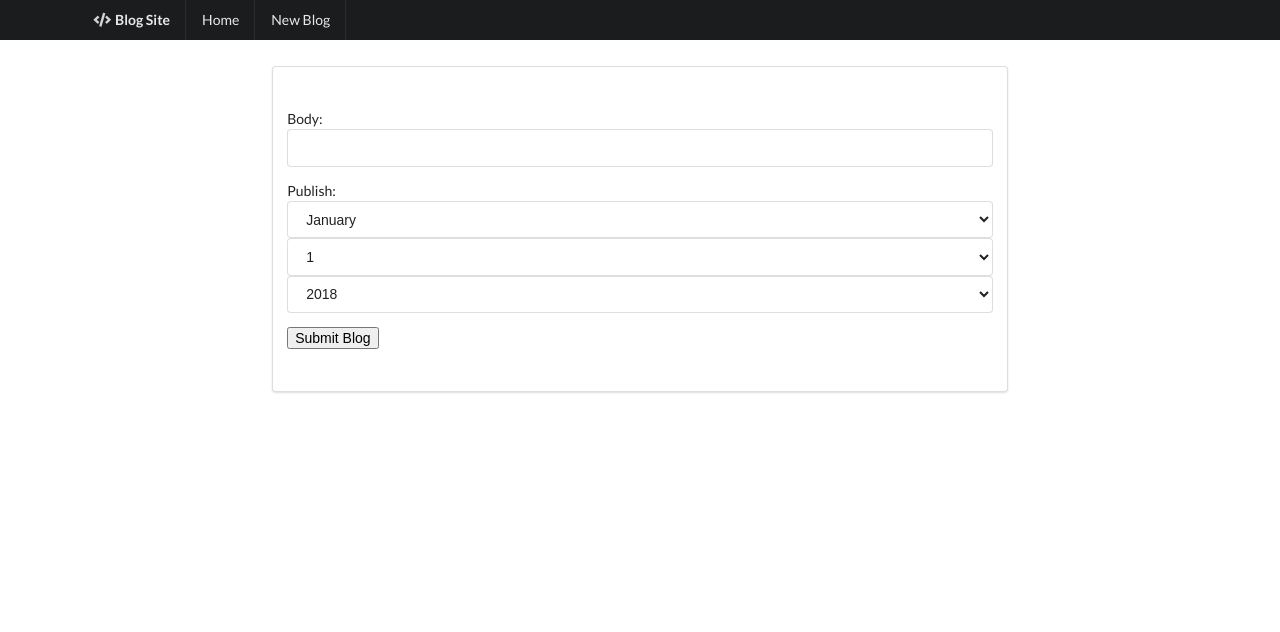
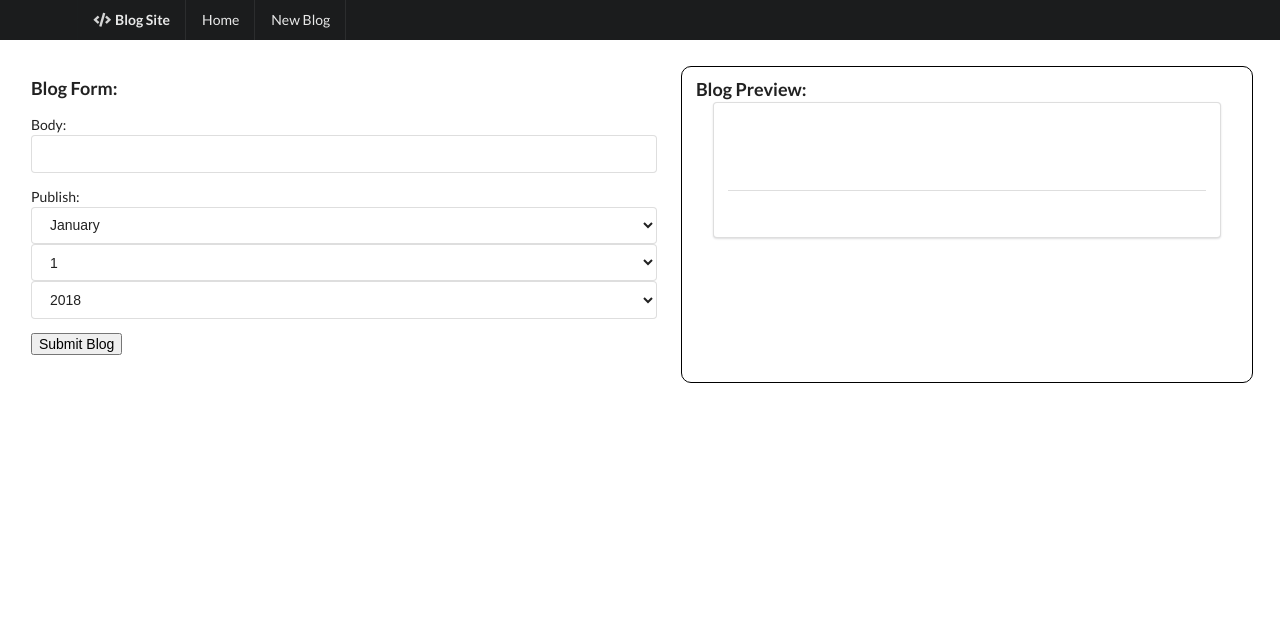
Before and after one commit to manki11/MyBlog, a Django app: template myBlog/posts/templates/posts/post_form.html in a window 1280 px wide. Shown: the top 632 px of the page. Run offline with Django 3.2, Linux system fonts and the light colour scheme; the template is opened without the code that fills it: values that come from a table or form of the project are taken from there, others are empty; parts of the project's set-up code (start-up, migrations or seed data) failed here and were passed over; some libraries are stand-ins or nearby versions.

Commit message:
feat: preview added in forms template

```diff
--- a/myBlog/posts/forms.py
+++ b/myBlog/posts/forms.py
@@ -3,7 +3,7 @@ from .models import Post
 from pagedown.widgets import PagedownWidget
 
 class PostForm(forms.ModelForm):
-    body= forms.CharField(widget=PagedownWidget())
+    body= forms.CharField(widget=PagedownWidget(show_preview=False))
     publish= forms.DateField(widget=forms.SelectDateWidget)
     class Meta:
         model= Post
--- a/myBlog/posts/templates/posts/base.html
+++ b/myBlog/posts/templates/posts/base.html
@@ -50,18 +50,38 @@
 
 <script>
     $(document).ready(function () {
-//        $(".content-markdown").each(function () {
-//            var content = $(this).text();
-//            var markedContent = marked(content);
-//            $(this).html(markedContent)
-//            console.log(markedContent);
-//
-//
-//        })
 
         $(".content-markdown img").each(function () {
             $(this).addClass('ui image fluid')
         })
+
+        var title = $("#id_title");
+        var body = $("#id_body");
+
+        setTitle()
+        setContent()
+
+        function setTitle() {
+            $("#preview_title").text(title.val());
+        }
+
+
+        function setContent() {
+            $("#preview_body").html(marked(body.val()));
+            $("#preview_body img").each(function () {
+                $(this).addClass('ui image fluid')
+            })
+        }
+
+        body.keyup(function () {
+            setContent()
+        })
+
+        title.keyup(function () {
+            setTitle()
+        })
+
+
     })
 </script>
 
--- a/myBlog/posts/templates/posts/post_details.html
+++ b/myBlog/posts/templates/posts/post_details.html
@@ -4,7 +4,7 @@
 {% block content%}
 
 <div class="ui grid container container-content">
-    <div class="ui main text container segment twelve wide column centered">
+    <div class="ui main text container segment fourteen wide column centered">
         <div class="ui huge header">
             {{post.title}}
         </div>
--- a/myBlog/posts/templates/posts/post_form.html
+++ b/myBlog/posts/templates/posts/post_form.html
@@ -6,12 +6,35 @@
 
 {% block content%}
 
-<div class="ui grid">
-    <div class="text main segment ui nine wide column centered">
+<div class="ui grid centered">
+    <div class="text main ui eight wide column">
+        <div class="ui header">Blog Form:</div>
         <form class="ui form container" method="post" action="" enctype="multipart/form-data">{%csrf_token%}
-                {{ form.as_p }}
+            {{ form.as_p }}
             <input type="submit" value="Submit Blog">
         </form>
+    </div>
+    <div class="text main ui seven wide column form-div">
+        <div class="ui header">Blog Preview:</div>
+        <div class="ui grid container container-content">
+            <div class="ui main text container segment fifteen wide column centered">
+                <div class="ui huge header" id="preview_title"></div>
+                <!--{% if post.user.get_full_name %}-->
+                <!--<div class="ui small">By: {{post.user.get_full_name}}</div>-->
+                <!--{% if post.draft %}-->
+                <!--<div class="ui small red">Draft</div>-->
+                <!--{% endif %}-->
+                <!--{%endif%}-->
+                <div class="ui dividing header"></div>
+                <div class="ui top attached">
+                    <div class="item">
+                        <div class="description space">
+                            <div class="content-markdown"><p class="body" id="preview_body"></p></div>
+                        </div>
+                    </div>
+                </div>
+            </div>
+        </div>
     </div>
 </div>
 
--- a/myBlog/static/css/base.css
+++ b/myBlog/static/css/base.css
@@ -1,3 +1,15 @@
 .container-content{
     margin-top: 80px;
 }
+
+.form-div{
+    margin-top: 0px;
+    margin-left: 10px;
+    margin-right: 10px;
+    border: solid 1px black;
+    border-radius: 10px;
+}
+
+.list-img{
+    margin-top: 20px;
+}
```
Also changed, not shown: myBlog/db.sqlite3.
